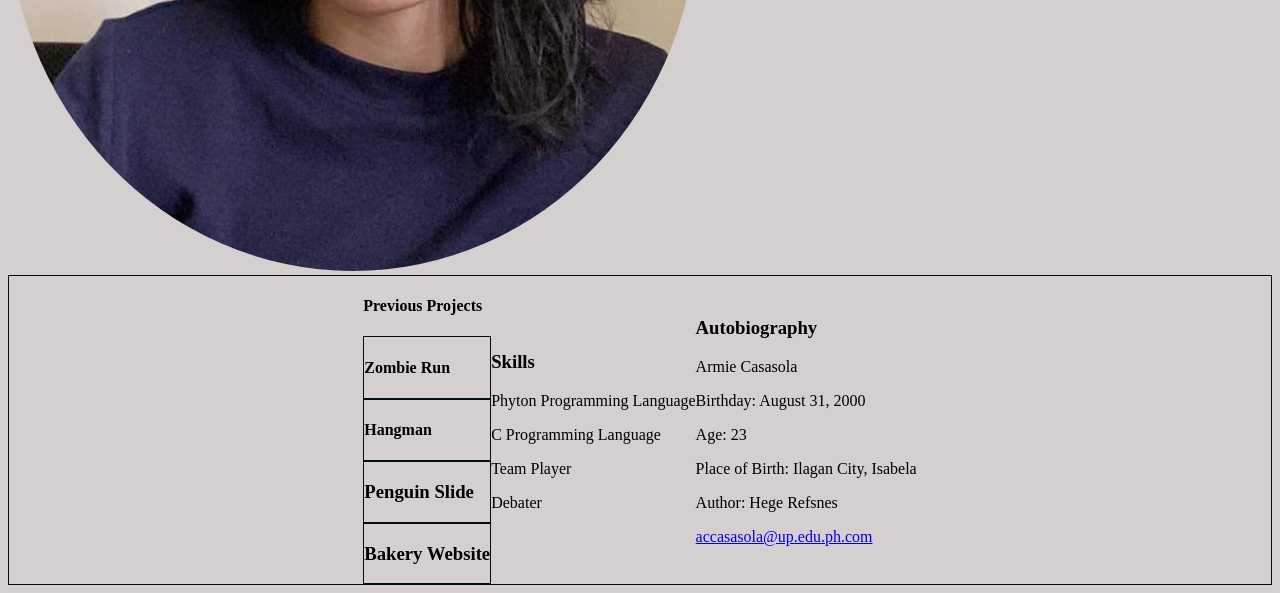
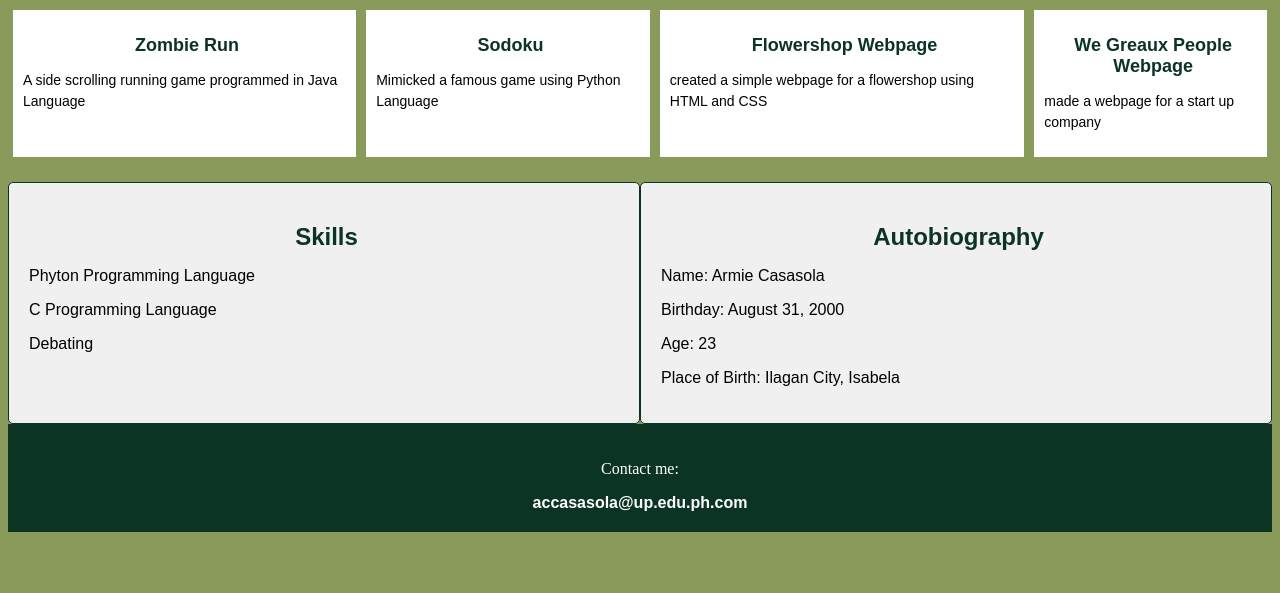
Before and after one commit to accasasola/accasasola.github.io, a plain HTML site: page index.html in a window 1280 px wide. Shown: the part 537-1130 px from the top of the page. After the commit the page ends 1077 px from the top, so only its background shows below. Drawn offline with Linux system fonts and the light colour scheme.

Commit message:
added final design for my style.css

```diff
--- a/index.html
+++ b/index.html
@@ -4,51 +4,54 @@
   <link rel="stylesheet" href="styles.css">
 </head>
 <body>
-<h1>Personal Information</h1>
-<img src="casasola.jpg" alt="Armie Casasola">
+<h2>Personal Information</h2>
+<div class="flex-container">
+	<img class="photo" src="Casasola.jpg" alt="Armie Casasola">
   </div>
-<div class="flex-container">
-	<div>
-		<h4>Previous Projects</h4>
-    <div class="flex-item" style="flex: 4;">
-        <h4>Zombie Run</h4>
+
+<div class="previous-projects-container">
+	<div class="previous-projects">Previous Projects</div>
 </div>
-    <div class="flex-item" style="flex: 4;">
-        <h4>Hangman</h4>
+
+<div class="flex-container-horizontal">
+	<div class="flex-item">
+		<h2> Zombie Run</h2>
+		<p> A side scrolling running game programmed in Java Language</p>
 	</div>
-    <div class="flex-item" style="flex: 4;">
-        <h3>Penguin Slide</h3>
+	<div class="flex-item">
+		<h2> Sodoku</h2>
+		<p> Mimicked a famous game using Python Language</p>
 	</div>
-    <div class="flex-item" style="flex: 4;">
-        <h3>Bakery Website</h3>
+	<div class="flex-item">
+		<h2> Flowershop Webpage</h2>
+		<p>created a simple webpage for a flowershop using HTML and CSS</p>
+	</div>
+	<div class="flex-item">
+		<h2>We Greaux People Webpage</h2>
+		<p> made a webpage for a start up company</p>
 	</div>
   </div>
-<div class="flex container2">
-	<div>
-		<div class="flex item2" style="flex: 3;">
-			<h3>Skills</h3>
-			<p>Phyton Programming Language</p>
-			<p>C Programming Language</p>
-			<p>Team Player</p>
-			<p>Debater</p>
+<div class="flex-container-horizontal">
+	<div class="skills-container">
+	  <h2>Skills</h2>
+	  <p> Phyton Programming Language </p>
+	  <p> C Programming Language</p>
+	  <p> Debating</p>
 	</div>
-
-	</div>
-</div>
-<div class="flex container3">
-	<div>
-		<div class="flex item3" style="flex: 3;">
-			<h3>Autobiography</h3>
-			<p>Armie Casasola</p>
-			<p>Birthday: August 31, 2000</p>
+	<div class="autobiography-container">
+	  <h2>Autobiography</h2>
+	  <p> Name: Armie Casasola</p>
+	  <p> Birthday: August 31, 2000</p>
 	  <p>Age: 23</p>
 	  <p>Place of Birth: Ilagan City, Isabela</p>
 	</div>
-
   </div>
-<footer>
-	<p>Author: Hege Refsnes</p>
-	<p><a href="accasasola@up.edu.ph">accasasola@up.edu.ph.com</a></p>
+<footer class="footer">
+	<div class="contact-info">
+	  <p>Contact me:</p>
+	  <a href="mailto:accasasola31@gmail.com">accasasola@up.edu.ph.com</a>
+	  <a href="#" class="back-to-top-btn">Back to Top</a>
+	</div>
   </footer>
 
 </div>
--- a/styles.css
+++ b/styles.css
@@ -1,42 +1,116 @@
 body {
-	background-color: rgb(214, 207, 207);
+	background-color: rgb(138, 154, 91);
   }
 
-  h1 {
-	color: rgb(2, 2, 7);
-	margin-left: 20px;
-  }
-
-
-  img {
-	border-radius: 50%;
+  h2 {
+	color: rgb(12, 52, 37);
+	margin-left: 5px;
+	text-align: center;
+	font-family: Arial, Helvetica, sans-serif;
   }
   .flex-container {
-	display: flex;
-	flex-direction: row;
-	flex-wrap: wrap;
-	flex-flow: row wrap;
-	justify-content: center;
-	align-items: center;
-	border-style: solid;
-	border-width: 1px;
-	border-color: rgb(1, 14, 22);
-}
-.flex-item {
-	display: flex;
-	flex-direction: column;
-	border-style: solid;
-	border-width: 1px;
-	border-color: rgb(1, 14, 22);
+    display: flex;
+    justify-content: center;
+    align-items: center;
+    height: 50vh;
+    width: 50%;
+    margin: 0 auto;
+    background-color: rgb(79, 121, 66);
 }
 
-.flex-container {
-	display: flex;
- }
+.photo {
+    max-width: 50%;
+    max-height: 50%;
+    border-radius: 50%;
+    border: 3px solid #fff;
+    box-shadow: 0 0 10px rgba(0, 0, 0, 0.1);
+}
+.previous-projects-container {
+    display: flex;
+    justify-content: center;
+    margin-top: 20px;
+	font-size: 30px;
+	font-style: bold;
+	color: rgb(12, 52, 37);
+	font-family: Arial, Helvetica, sans-serif;
+	background-color: rgb(138, 154, 91);
+	border-radius: 5px;
+}
+
+.flex-container-horizontal {
+    display: flex;
+    justify-content: space-around;
+    margin-top: 20px;
+}
+
 .flex-item {
-	display: flex;
-	flex-direction: column;
-	border-style: solid;
-	border-width: 1px;
-	border-color: rgb(1, 14, 22);
+    padding: 10px;
+    background-color:white ;
+    border: 5px solid rgb(138, 154, 91);
+	font-family: Arial, Helvetica, sans-serif;
 }
+.flex-item h2 {
+    font-size: 18px;
+    margin-bottom: 5px;
+}
+.flex-item p {
+    font-size: 14px;
+    line-height: 1.5;
+	font-family: Arial, Helvetica, sans-serif;
+}
+.skills-container, .autobiography-container {
+    flex: 1;
+    padding: 20px;
+    background-color:  rgb(138, 154, 91);
+	font-family: Arial, Helvetica, sans-serif;
+}
+.skills-container h2, .autobiography-container h2 {
+    margin-bottom: 10px;
+	font-family: Arial, Helvetica, sans-serif;
+}
+.skills-container, .autobiography-container {
+    flex: 1;
+    padding: 20px;
+    background-color: #f0f0f0;
+    border: 1.5px solid rgb(12, 52, 37);
+    border-radius: 5px;
+
+}
+
+.skills-container h2, .autobiography-container h2 {
+    margin-bottom: 10px;
+	font-family: Arial, Helvetica, sans-serif;
+}
+.footer {
+    background-color: rgb(12, 52, 37);
+    color: #fff;
+    padding: 20px;
+    text-align: center;
+}
+
+.contact-info a {
+    color: #fff;
+    text-decoration: none;
+    font-weight: bold;
+	font-family: Arial, Helvetica, sans-serif;
+}
+
+.contact-info a:hover {
+    text-decoration: underline;
+}
+.back-to-top-btn {
+    display: none;
+    position: fixed;
+    bottom: 20px;
+    right: 20px;
+    background-color: rgb(12, 52, 37);
+    color: #fff;
+    border: none;
+    padding: 10px 20px;
+    text-decoration: none;
+    border-radius: 5px;
+}
+
+.back-to-top-btn:hover {
+    background-color: rgb(12, 52, 37);
+}
```
Lines whose indentation alone changed are shown as unchanged.
